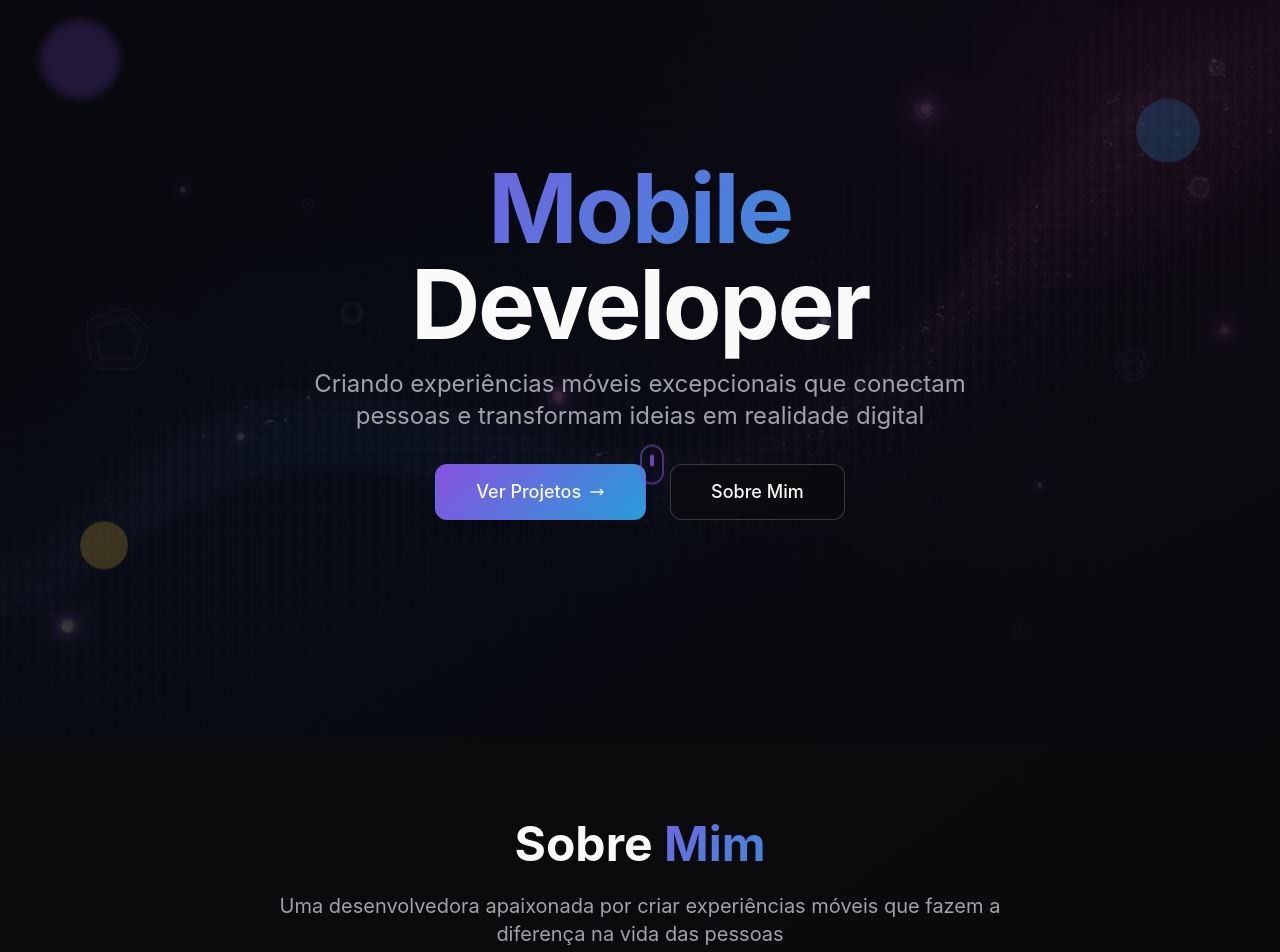
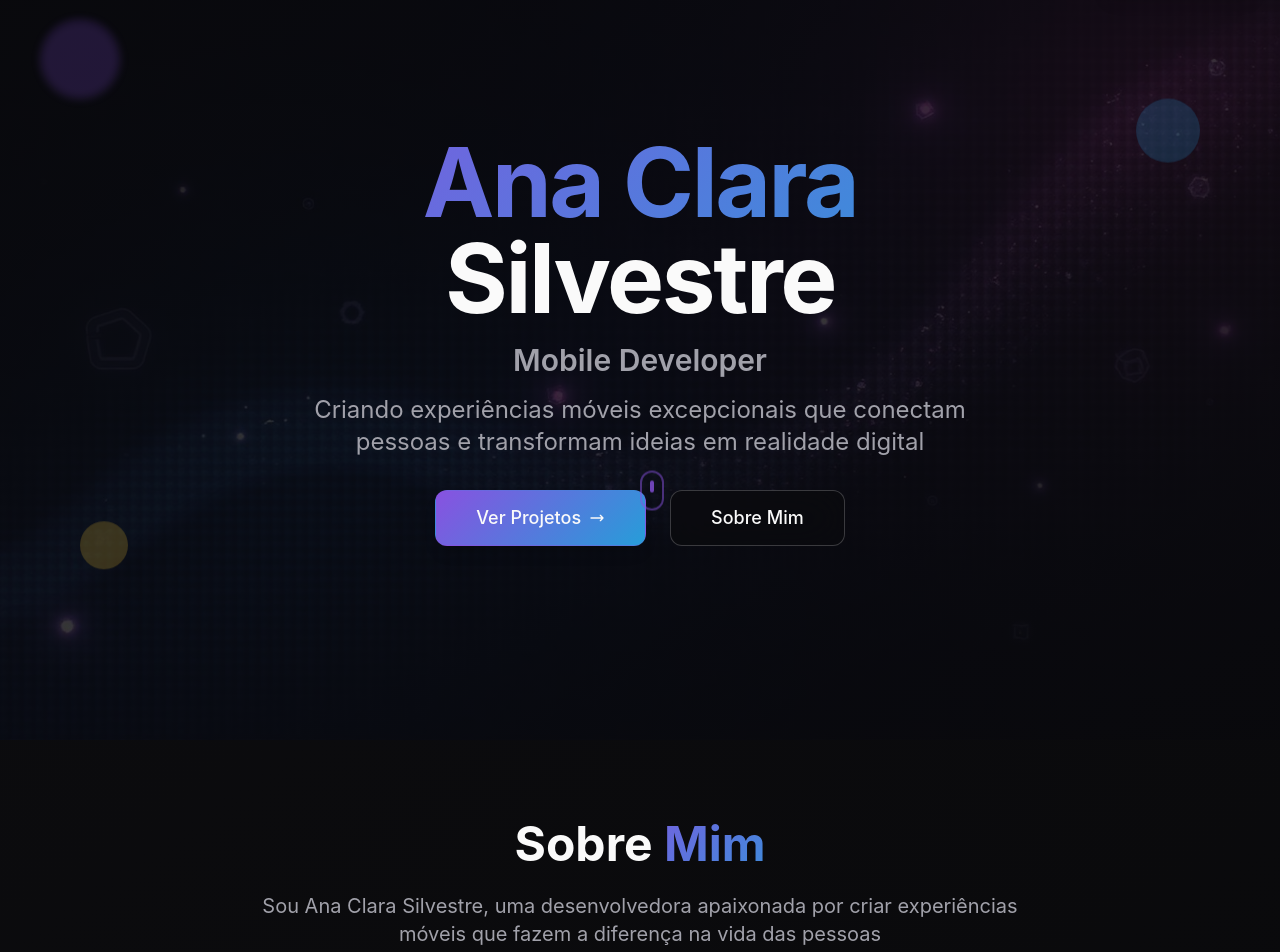
Before and after one commit to anagamplay/portfolio, a React (Vite) app: page / in a window 1280 px wide. Shown: the part 60-1012 px from the top of the page. Built offline with nearby package versions, Linux system fonts and the light colour scheme.

Commit message:
Add developer name
Add "Ana Clara Silvestre" to the portfolio.

```diff
--- a/src/components/About.tsx
+++ b/src/components/About.tsx
@@ -31,7 +31,7 @@ export const About = () => {
             Sobre <span className="gradient-text">Mim</span>
           </h2>
           <p className="text-xl text-muted-foreground max-w-3xl mx-auto">
-            Uma desenvolvedora apaixonada por criar experiências móveis que fazem a diferença na vida das pessoas
+            Sou Ana Clara Silvestre, uma desenvolvedora apaixonada por criar experiências móveis que fazem a diferença na vida das pessoas
           </p>
         </div>
 
--- a/src/components/Hero.tsx
+++ b/src/components/Hero.tsx
@@ -21,9 +21,12 @@ export const Hero = () => {
         <div className="space-y-8 animate-fade-in-up">
           <div className="space-y-4">
             <h1 className="text-6xl md:text-8xl font-bold tracking-tight">
-              <span className="gradient-text">Mobile</span><br />
-              <span className="text-foreground">Developer</span>
+              <span className="gradient-text">Ana Clara</span><br />
+              <span className="text-foreground">Silvestre</span>
             </h1>
+            <h2 className="text-2xl md:text-3xl font-semibold text-muted-foreground mt-4">
+              Mobile Developer
+            </h2>
             <p className="text-xl md:text-2xl text-muted-foreground max-w-2xl mx-auto leading-relaxed">
               Criando experiências móveis excepcionais que conectam pessoas e transformam ideias em realidade digital
             </p>
```
